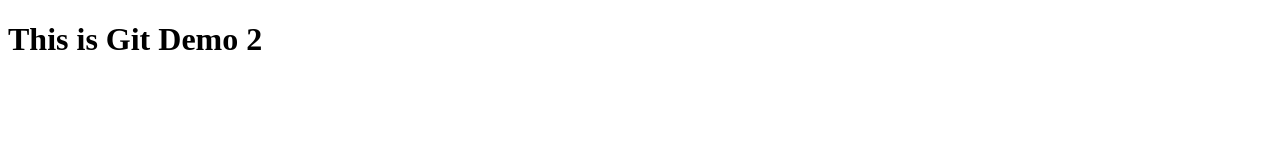
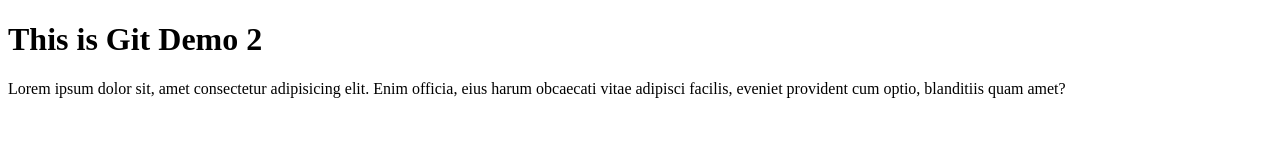
Before and after one commit to omkar-2323/GIt-Demo-2, a plain HTML site: page index.html in a window 1280 px wide. Drawn offline with Linux system fonts and the light colour scheme.

Commit message:
added description

```diff
--- a/index.html
+++ b/index.html
@@ -7,5 +7,6 @@
 </head>
 <body>
     <h1>This is Git Demo 2</h1>
+    <p>Lorem ipsum dolor sit, amet consectetur adipisicing elit. Enim officia, eius harum obcaecati vitae adipisci facilis, eveniet provident cum optio, blanditiis quam amet?</p>
 </body>
 </html>
```
